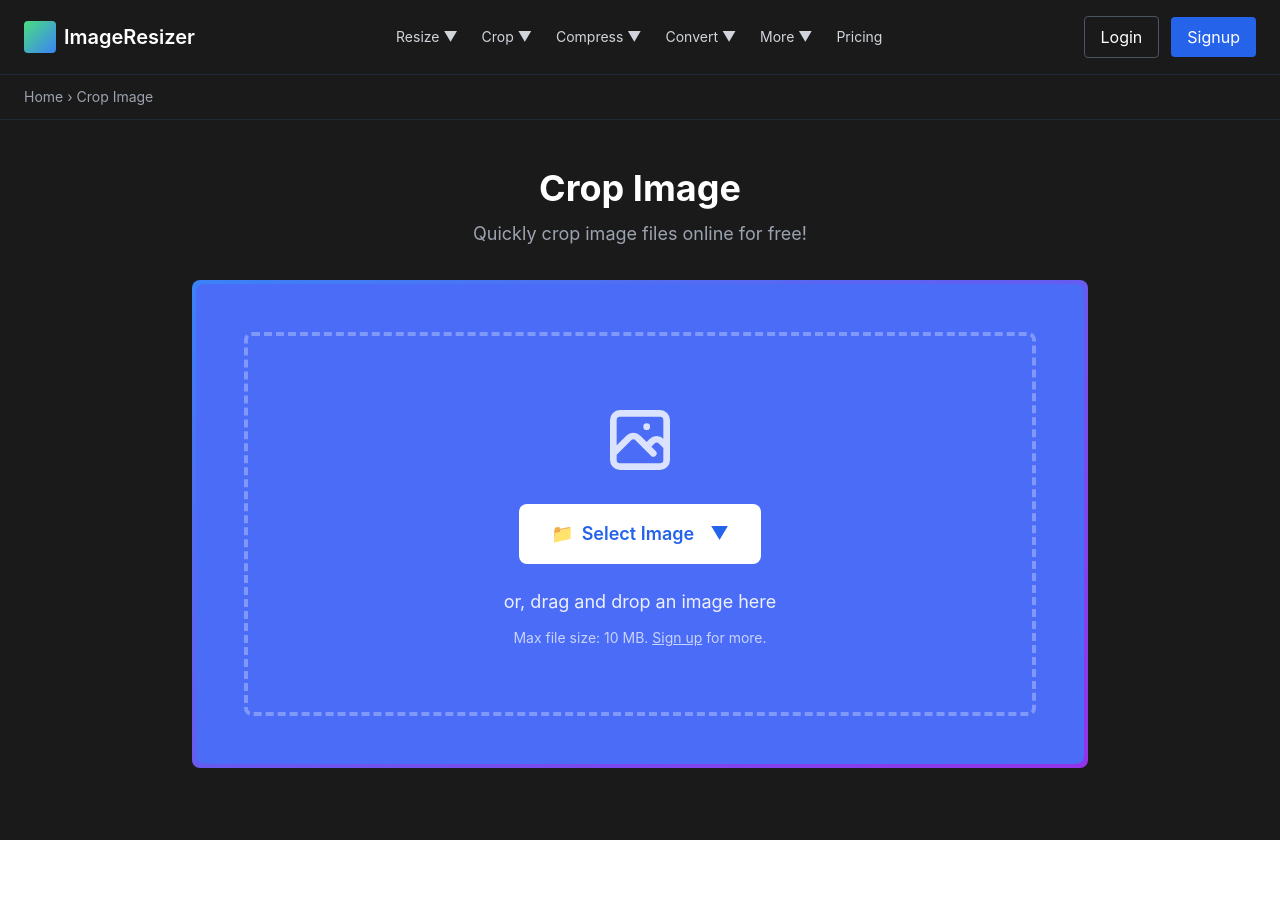
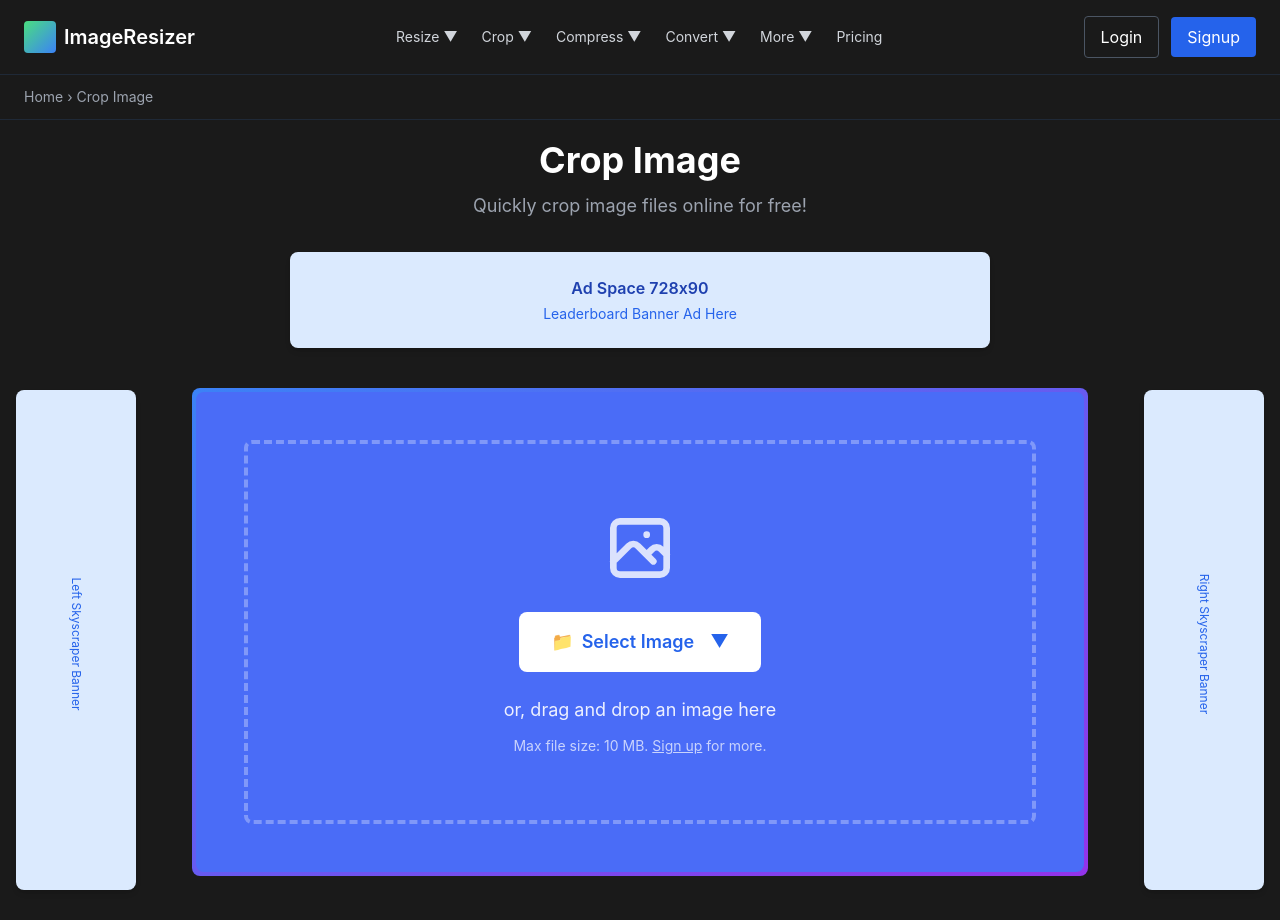
Before and after one commit to MoazamAmir/converter, a React (Create React App) app: page /tools/crop-image in a window 1280 px wide. Before the commit the page ends 840 px from the top, so only its background shows below. Built offline with nearby package versions, Linux system fonts and the light colour scheme.

Commit message:
AD banner add

```diff
--- a/src/pages/CropImagePage.js
+++ b/src/pages/CropImagePage.js
@@ -32,8 +32,8 @@ export default function CropImagePage() {
     if (aspectRatio !== 'FreeForm' && aspectRatio !== 'Custom') {
       const ratios = {
         '1:1 Square': 1,
-        '4:3': 4/3,
-        '16:9': 16/9
+        '4:3': 4 / 3,
+        '16:9': 16 / 9
       };
       const ratio = ratios[aspectRatio];
       if (ratio) {
@@ -174,8 +174,8 @@ export default function CropImagePage() {
         if (aspectRatio !== 'FreeForm' && aspectRatio !== 'Custom') {
           const ratios = {
             '1:1 Square': 1,
-            '4:3': 4/3,
-            '16:9': 16/9
+            '4:3': 4 / 3,
+            '16:9': 16 / 9
           };
           const ratio = ratios[aspectRatio];
           if (ratio) {
@@ -243,13 +243,20 @@ export default function CropImagePage() {
           </div>
         </div>
 
-        <div className="max-w-7xl mx-auto px-6 py-12">
+        <div className="max-w-7xl mx-auto px-6 py-5">
           <div className="text-center mb-8">
             <h1 className="text-4xl font-bold text-white mb-3">Crop Image</h1>
             <p className="text-gray-400 text-lg">Quickly crop image files online for free!</p>
           </div>
 
-          <div className="max-w-4xl mx-auto">
+          <div className="text-center mt-5">
+            <div className="bg-blue-100 rounded-lg p-4 sm:p-6 flex flex-col items-center justify-center min-h-[80px] mx-auto w-[300px] sm:w-[400px] md:w-[700px] shadow-md">
+              <p className="text-blue-800 text-sm sm:text-base font-semibold">Ad Space 728x90</p>
+              <p className="text-blue-600 text-xs sm:text-sm mt-1">Leaderboard Banner Ad Here</p>
+            </div>
+          </div>
+
+          <div className="max-w-4xl mx-auto mt-10">
             <div className="bg-gradient-to-br from-blue-500 to-purple-600 p-1 rounded-lg mb-6">
               <div className="bg-[#4a6cf7] rounded-lg p-12 text-center">
                 <div className="border-4 border-dashed border-white/30 rounded-lg p-16">
@@ -274,6 +281,27 @@ export default function CropImagePage() {
                 </div>
               </div>
             </div>
+          </div>
+        </div>
+        <div className="hidden lg:block absolute left-4 top-[390px]">
+          <div className="bg-blue-100 rounded-lg p-4 flex flex-col items-center justify-center w-[120px] h-[500px] shadow-md">
+            {/* <p className="text-blue-800 text-sm font-semibold rotate-90 whitespace-nowrap">
+      Ad Space 120x300
+    </p> */}
+            <p className="text-blue-600 text-xs mt-2 rotate-90 whitespace-nowrap">
+              Left Skyscraper Banner
+            </p>
+          </div>
+        </div>
+
+        <div className="hidden lg:block absolute right-4 top-[390px]">
+          <div className="bg-blue-100 rounded-lg p-4 flex flex-col items-center justify-center w-[120px] h-[500px] shadow-md">
+            {/* <p className="text-blue-800 text-sm font-semibold rotate-90 whitespace-nowrap">
+      Ad Space 120x300
+    </p> */}
+            <p className="text-blue-600 text-xs mt-2 rotate-90 whitespace-nowrap">
+              Right Skyscraper Banner
+            </p>
           </div>
         </div>
       </div>
@@ -324,7 +352,7 @@ export default function CropImagePage() {
                   value={cropSettings.width}
                   onChange={(e) => {
                     const val = parseInt(e.target.value) || 0;
-                    setCropSettings({...cropSettings, width: Math.min(val, imageDimensions.width)});
+                    setCropSettings({ ...cropSettings, width: Math.min(val, imageDimensions.width) });
                   }}
                   className="w-full px-3 py-2.5 bg-[#2a2a2a] text-white rounded border border-gray-700 focus:border-blue-500 focus:outline-none"
                 />
@@ -336,7 +364,7 @@ export default function CropImagePage() {
                   value={cropSettings.height}
                   onChange={(e) => {
                     const val = parseInt(e.target.value) || 0;
-                    setCropSettings({...cropSettings, height: Math.min(val, imageDimensions.height)});
+                    setCropSettings({ ...cropSettings, height: Math.min(val, imageDimensions.height) });
                   }}
                   className="w-full px-3 py-2.5 bg-[#2a2a2a] text-white rounded border border-gray-700 focus:border-blue-500 focus:outline-none"
                 />
@@ -369,7 +397,7 @@ export default function CropImagePage() {
                   value={cropSettings.positionX}
                   onChange={(e) => {
                     const val = parseInt(e.target.value) || 0;
-                    setCropSettings({...cropSettings, positionX: Math.max(0, Math.min(val, imageDimensions.width - cropSettings.width))});
+                    setCropSettings({ ...cropSettings, positionX: Math.max(0, Math.min(val, imageDimensions.width - cropSettings.width)) });
                   }}
                   className="w-full px-3 py-2.5 bg-[#2a2a2a] text-white rounded border border-gray-700 focus:border-blue-500 focus:outline-none"
                 />
@@ -381,7 +409,7 @@ export default function CropImagePage() {
                   value={cropSettings.positionY}
                   onChange={(e) => {
                     const val = parseInt(e.target.value) || 0;
-                    setCropSettings({...cropSettings, positionY: Math.max(0, Math.min(val, imageDimensions.height - cropSettings.height))});
+                    setCropSettings({ ...cropSettings, positionY: Math.max(0, Math.min(val, imageDimensions.height - cropSettings.height)) });
                   }}
                   className="w-full px-3 py-2.5 bg-[#2a2a2a] text-white rounded border border-gray-700 focus:border-blue-500 focus:outline-none"
                 />
@@ -410,6 +438,7 @@ export default function CropImagePage() {
         </div>
 
         <div className="flex-1 bg-[#1a1a1a] p-8 overflow-auto flex items-center justify-center">
+
           <div
             ref={containerRef}
             className="relative inline-block"
@@ -481,8 +510,11 @@ export default function CropImagePage() {
               </div>
             )}
           </div>
+
         </div>
+
       </div>
+
     </div>
   );
 }
```
